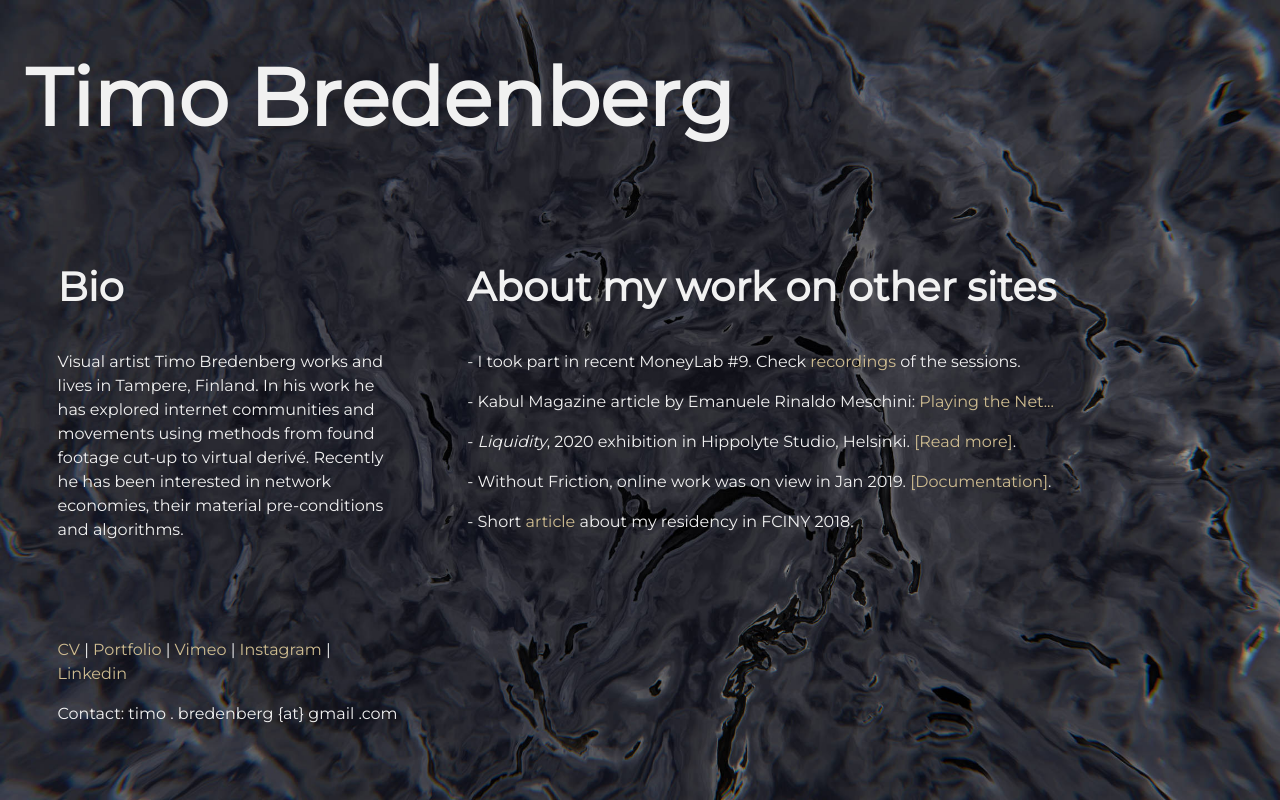
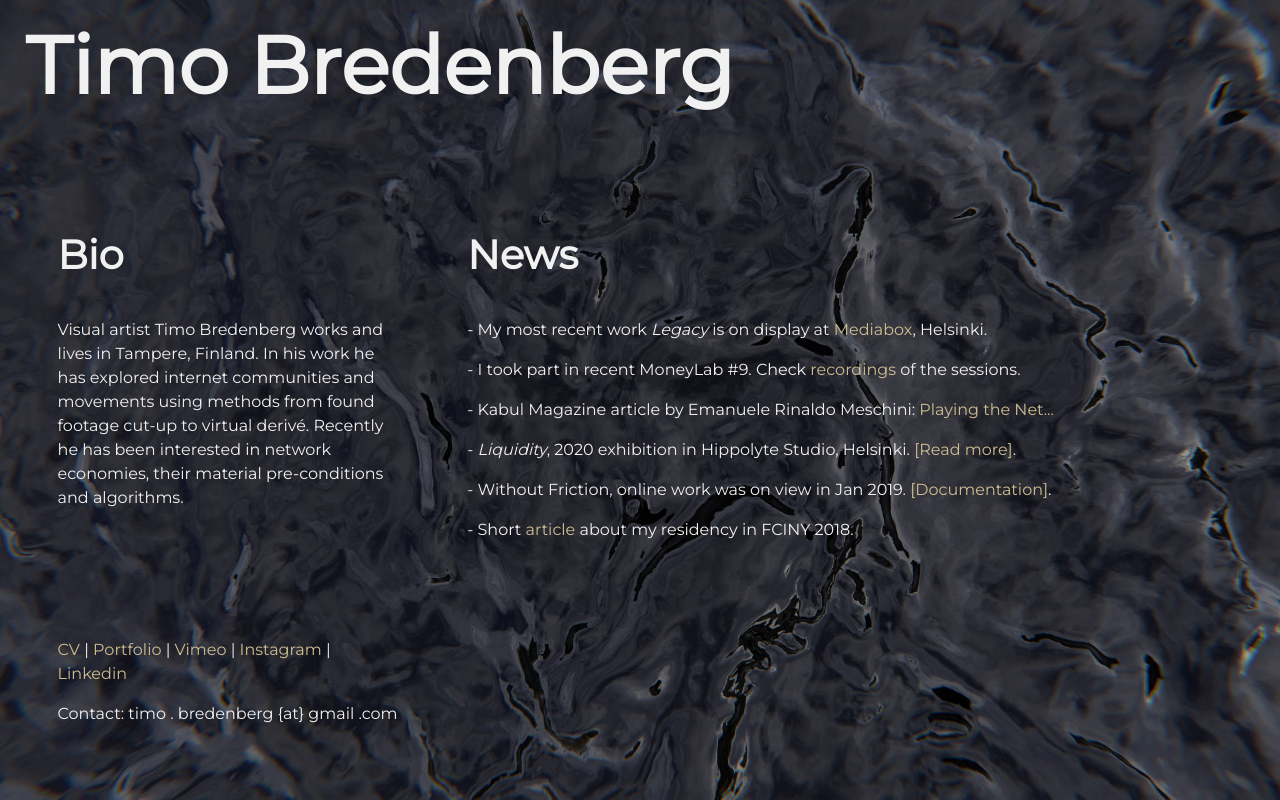
Before and after one commit to timobredenberg/timobredenberg.github.io, a plain HTML site: page index.html in a window 1280 px wide. Drawn offline with Linux system fonts and the light colour scheme.

Commit message:
Updated news section.

```diff
--- a/index.html
+++ b/index.html
@@ -23,10 +23,15 @@
           In his work he has explored internet communities and movements using
           methods from found footage cut-up to virtual deriv&eacute;. Recently he
           has been interested in network economies, their material pre-conditions
-          and algorithms.</p>
+          and algorithms. </p>
       </div>
       <div class="item_c2">
-        <h2>About my work on other sites</h2>
+        <h2>News</h2>
+
+        <p>
+          - My most recent work <em>Legacy</em> is on display at
+          <a href="https://forumbox.fi/exhibition/timo-bredenberg/">Mediabox</a>, Helsinki.
+        </p>
 
         <p>
           - I took part in recent MoneyLab #9. Check
```
